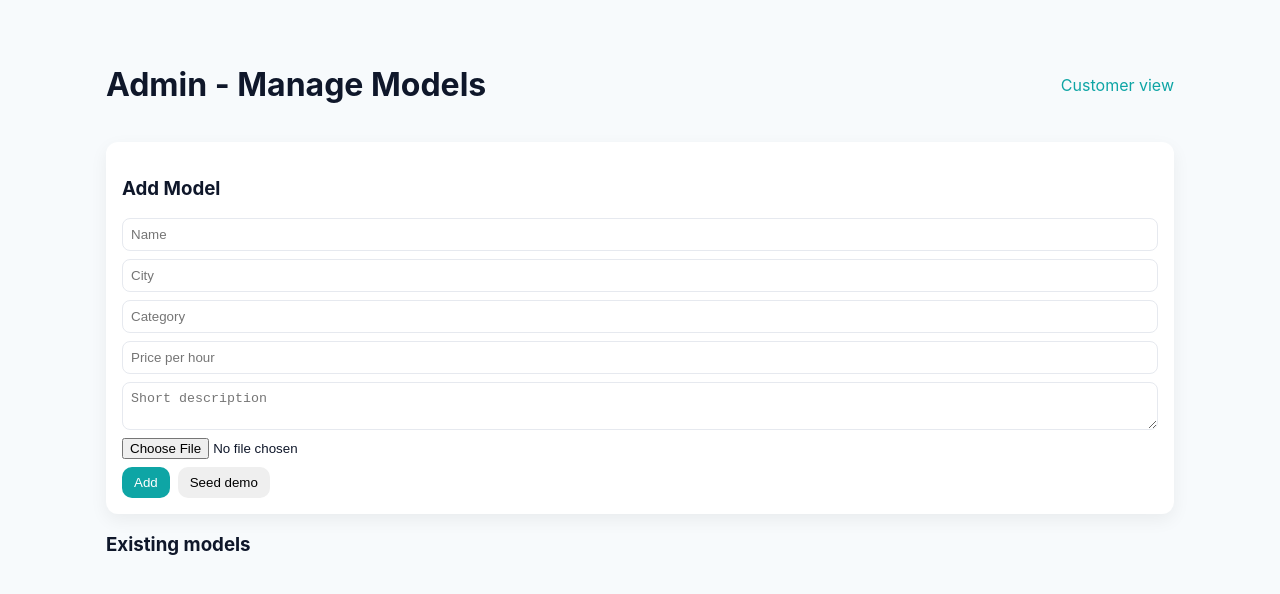
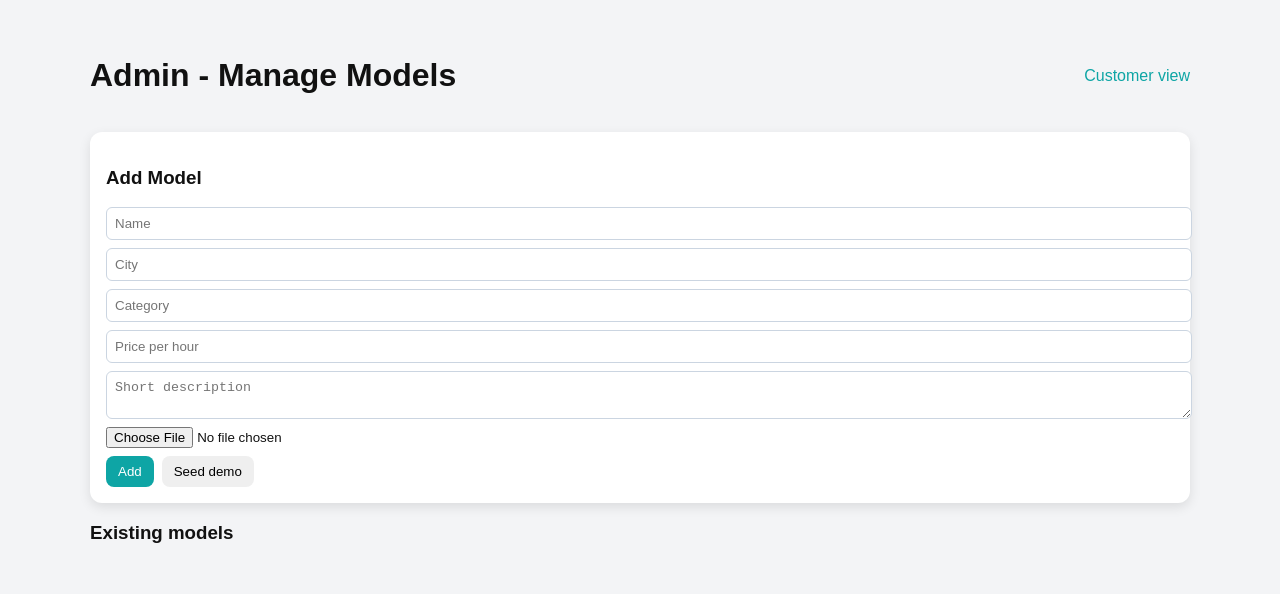
Before and after one commit to rupeshkumar25/Model-booking-app, a React (Vite) app: page /admin in a window 1280 px wide. Shown: the top 594 px of the page. Built offline with nearby package versions, Linux system fonts and the light colour scheme.

Commit message:
Update index.css

```diff
--- a/src/index.css
+++ b/src/index.css
@@ -1,15 +1,12 @@
-/* Minimal styles */
-:root { --bg:#f7fafc; --card:#fff; --muted:#64748b; --accent:#0ea5a5; }
-* { box-sizing: border-box; }
-body { margin:0; font-family: Inter, system-ui, -apple-system, 'Segoe UI', Roboto, Arial; background:var(--bg); color:#0f172a; }
-.container { max-width:1100px; margin:28px auto; padding:16px; }
-.card { background:var(--card); border-radius:12px; box-shadow:0 6px 18px rgba(2,6,23,0.06); padding:16px; }
-.grid { display:grid; gap:16px; }
-.grid-3 { grid-template-columns: repeat(3, 1fr); }
-.header { display:flex; justify-content:space-between; align-items:center; gap:12px; }
-.btn { padding:8px 12px; border-radius:10px; border:none; cursor:pointer; }
-.btn-primary { background:var(--accent); color:white; }
-.input { padding:8px; border-radius:8px; border:1px solid #e6e9ef; width:100%; }
-.thumb { width:100%; height:200px; object-fit:cover; border-radius:8px; }
-.small { font-size:0.9rem; color:var(--muted); }
-.link { color:var(--accent); text-decoration:none; }
+body{margin:0;font-family:sans-serif;background:#f3f4f6;color:#111}
+.container{max-width:1100px;margin:20px auto;padding:16px}
+.card{background:#fff;border-radius:12px;box-shadow:0 4px 12px rgba(0,0,0,0.1);padding:16px}
+.grid{display:grid;gap:16px}
+.grid-3{grid-template-columns:repeat(3,1fr)}
+.header{display:flex;justify-content:space-between;align-items:center;gap:12px;margin-bottom:16px}
+.btn{padding:8px 12px;border:none;border-radius:8px;cursor:pointer}
+.btn-primary{background:#0ea5a5;color:white}
+.input{padding:8px;border-radius:6px;border:1px solid #cbd5e1;width:100%}
+.thumb{width:100%;height:200px;object-fit:cover;border-radius:8px}
+.link{color:#0ea5a5;text-decoration:none}
+.whatsapp{position:fixed;bottom:20px;right:20px;background:#25D366;color:white;width:60px;height:60px;border-radius:50%;display:flex;align-items:center;justify-content:center;font-size:30px;box-shadow:0 4px 12px rgba(0,0,0,0.3);z-index:999}
```
